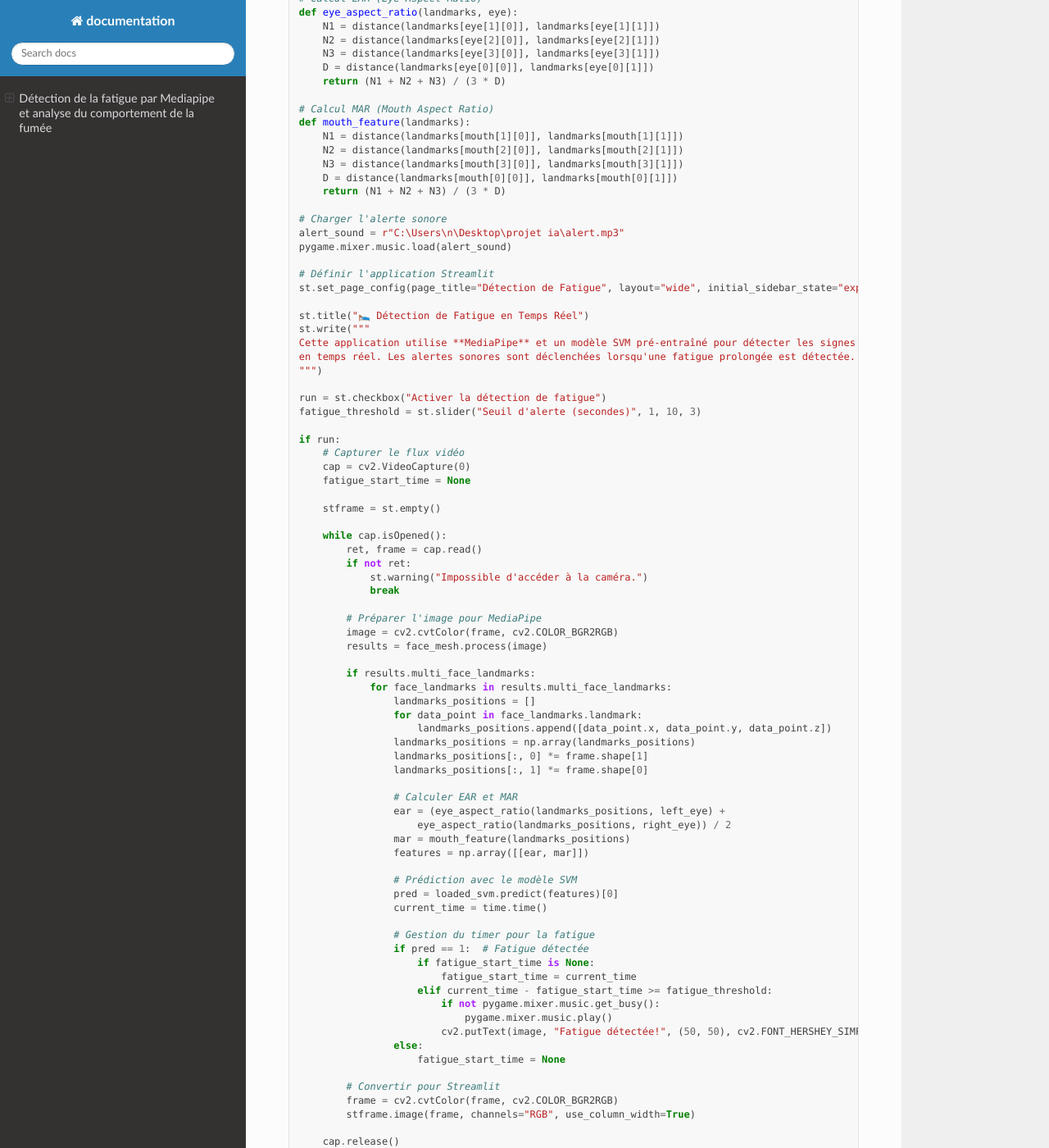
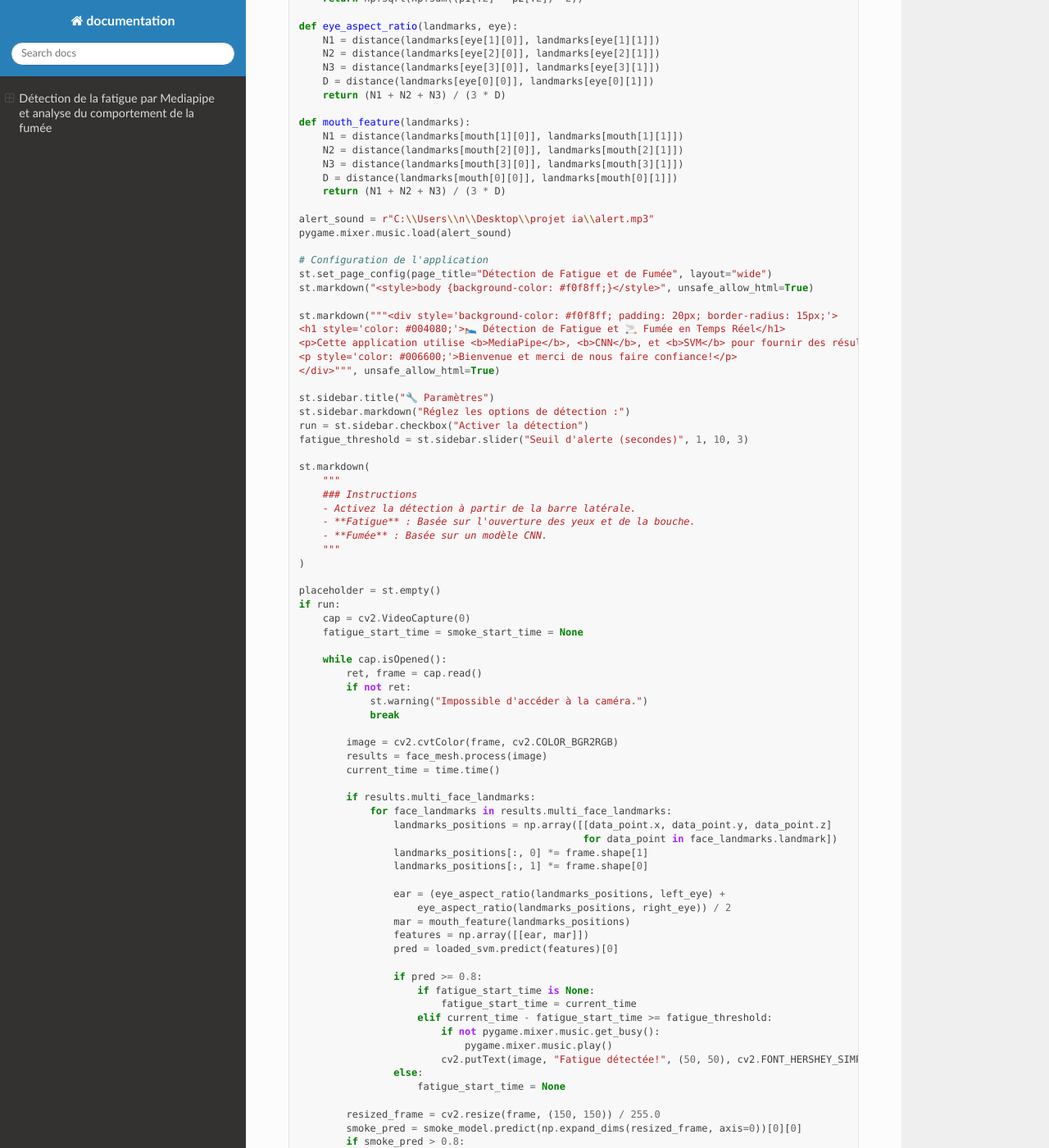
Before and after one commit to fatimafadili/detection, a Sphinx documentation site: the page built from source/index.rst, in a window 1280 px wide and 1400 px high, scrolled down 23752 px. Shown: the whole window at 82% size. Built offline with Sphinx 7.4.7 and the Read the Docs theme 3.1.0, drawn with Linux system fonts in a browser that asks for light colours; some of the changed text lies outside the part shown.

Commit message:
Update index.rst

```diff
--- a/source/index.rst
+++ b/source/index.rst
@@ -1076,6 +1076,7 @@
     import pygame
     import pickle
     import time
+    from tensorflow.keras.models import load_model
 
     # Charger les modèles entraînés
     with open("./feats/phot_mp_drowsy_feats.pkl", "rb") as fp:
@@ -1085,22 +1086,22 @@
     with open("./models/svm_model.pkl", "rb") as svm_file:
         loaded_svm = pickle.load(svm_file)
 
+    smoke_model = load_model(r"C:\\Users\\n\\Desktop\\projet ia\\cnn_model_SMOKING.h5")
+
     # Initialisation des bibliothèques
     pygame.init()
     pygame.mixer.init()
     mp_face_mesh = mp.solutions.face_mesh
     face_mesh = mp_face_mesh.FaceMesh(min_detection_confidence=0.3, min_tracking_confidence=0.8)
 
-    # Spécifications pour les points
+    # Points de référence
     right_eye = [[33, 133], [160, 144], [159, 145], [158, 153]]
     left_eye = [[263, 362], [387, 373], [386, 374], [385, 380]]
     mouth = [[61, 291], [39, 181], [0, 17], [269, 405]]
 
-    # Fonction de calcul des distances
     def distance(p1, p2):
         return np.sqrt(np.sum((p1[:2] - p2[:2])**2))
 
-    # Calcul EAR (Eye Aspect Ratio)
     def eye_aspect_ratio(landmarks, eye):
         N1 = distance(landmarks[eye[1][0]], landmarks[eye[1][1]])
         N2 = distance(landmarks[eye[2][0]], landmarks[eye[2][1]])
@@ -1108,7 +1109,6 @@
         D = distance(landmarks[eye[0][0]], landmarks[eye[0][1]])
         return (N1 + N2 + N3) / (3 * D)
 
-    # Calcul MAR (Mouth Aspect Ratio)
     def mouth_feature(landmarks):
         N1 = distance(landmarks[mouth[1][0]], landmarks[mouth[1][1]])
         N2 = distance(landmarks[mouth[2][0]], landmarks[mouth[2][1]])
@@ -1116,28 +1116,37 @@
         D = distance(landmarks[mouth[0][0]], landmarks[mouth[0][1]])
         return (N1 + N2 + N3) / (3 * D)
 
-    # Charger l'alerte sonore
-    alert_sound = r"C:\Users\n\Desktop\projet ia\alert.mp3"
+    alert_sound = r"C:\\Users\\n\\Desktop\\projet ia\\alert.mp3"
     pygame.mixer.music.load(alert_sound)
 
-    # Définir l'application Streamlit
-    st.set_page_config(page_title="Détection de Fatigue", layout="wide", initial_sidebar_state="expanded")
+    # Configuration de l'application
+    st.set_page_config(page_title="Détection de Fatigue et de Fumée", layout="wide")
+    st.markdown("<style>body {background-color: #f0f8ff;}</style>", unsafe_allow_html=True)
 
-    st.title("🛌 Détection de Fatigue en Temps Réel")
-    st.write("""
-    Cette application utilise **MediaPipe** et un modèle SVM pré-entraîné pour détecter les signes de fatigue
-    en temps réel. Les alertes sonores sont déclenchées lorsqu'une fatigue prolongée est détectée.
-    """)
+    st.markdown("""<div style='background-color: #f0f8ff; padding: 20px; border-radius: 15px;'>
+    <h1 style='color: #004080;'>🛌 Détection de Fatigue et 🚬 Fumée en Temps Réel</h1>
+    <p>Cette application utilise <b>MediaPipe</b>, <b>CNN</b>, et <b>SVM</b> pour fournir des résultats en temps réel.</p>
+    <p style='color: #006600;'>Bienvenue et merci de nous faire confiance!</p>
+    </div>""", unsafe_allow_html=True)
 
-    run = st.checkbox("Activer la détection de fatigue")
-    fatigue_threshold = st.slider("Seuil d'alerte (secondes)", 1, 10, 3)
+    st.sidebar.title("🔧 Paramètres")
+    st.sidebar.markdown("Réglez les options de détection :")
+    run = st.sidebar.checkbox("Activer la détection")
+    fatigue_threshold = st.sidebar.slider("Seuil d'alerte (secondes)", 1, 10, 3)
 
+    st.markdown(
+        """
+        ### Instructions
+        - Activez la détection à partir de la barre latérale.
+        - **Fatigue** : Basée sur l'ouverture des yeux et de la bouche.
+        - **Fumée** : Basée sur un modèle CNN.
+        """
+    )
+
+    placeholder = st.empty()
     if run:
-        # Capturer le flux vidéo
         cap = cv2.VideoCapture(0)
-        fatigue_start_time = None
-
-        stframe = st.empty()
+        fatigue_start_time = smoke_start_time = None
 
         while cap.isOpened():
             ret, frame = cap.read()
@@ -1145,31 +1154,24 @@
                 st.warning("Impossible d'accéder à la caméra.")
                 break
 
-            # Préparer l'image pour MediaPipe
             image = cv2.cvtColor(frame, cv2.COLOR_BGR2RGB)
             results = face_mesh.process(image)
+            current_time = time.time()
 
             if results.multi_face_landmarks:
                 for face_landmarks in results.multi_face_landmarks:
-                    landmarks_positions = []
-                    for data_point in face_landmarks.landmark:
-                        landmarks_positions.append([data_point.x, data_point.y, data_point.z])
-                    landmarks_positions = np.array(landmarks_positions)
+                    landmarks_positions = np.array([[data_point.x, data_point.y, data_point.z]
+                                                    for data_point in face_landmarks.landmark])
                     landmarks_positions[:, 0] *= frame.shape[1]
                     landmarks_positions[:, 1] *= frame.shape[0]
 
-                    # Calculer EAR et MAR
                     ear = (eye_aspect_ratio(landmarks_positions, left_eye) +
                         eye_aspect_ratio(landmarks_positions, right_eye)) / 2
                     mar = mouth_feature(landmarks_positions)
                     features = np.array([[ear, mar]])
+                    pred = loaded_svm.predict(features)[0]
 
-                    # Prédiction avec le modèle SVM
-                    pred = loaded_svm.predict(features)[0]
-                    current_time = time.time()
-
-                    # Gestion du timer pour la fatigue
-                    if pred == 1:  # Fatigue détectée
+                    if pred >= 0.8:
                         if fatigue_start_time is None:
                             fatigue_start_time = current_time
                         elif current_time - fatigue_start_time >= fatigue_threshold:
@@ -1179,11 +1181,21 @@
                     else:
                         fatigue_start_time = None
 
-            # Convertir pour Streamlit
-            frame = cv2.cvtColor(frame, cv2.COLOR_BGR2RGB)
-            stframe.image(frame, channels="RGB", use_column_width=True)
+            resized_frame = cv2.resize(frame, (150, 150)) / 255.0
+            smoke_pred = smoke_model.predict(np.expand_dims(resized_frame, axis=0))[0][0]
+            if smoke_pred > 0.8:
+                if smoke_start_time is None:
+                    smoke_start_time = current_time
+                elif current_time - smoke_start_time >= fatigue_threshold:
+                    if not pygame.mixer.music.get_busy():
+                        pygame.mixer.music.play()
+                    cv2.putText(image, "Fumée détectée!", (50, 100), cv2.FONT_HERSHEY_SIMPLEX, 1, (0, 0, 255), 2)
+            else:
+                smoke_start_time = None
 
+            placeholder.image(cv2.cvtColor(image, cv2.COLOR_BGR2RGB), channels="RGB", use_column_width=True)
         cap.release()
+
 
 pour l'execution de cette application il faut taper en terminal streamlit run app.py
 
```
